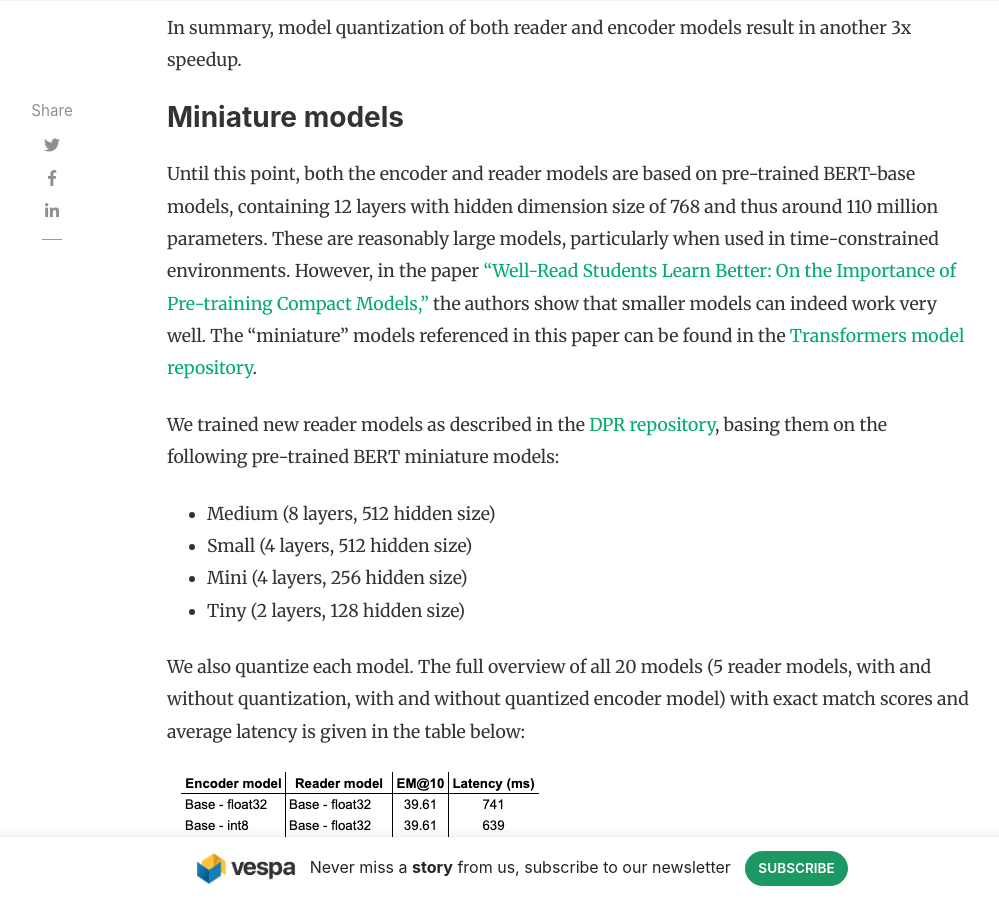
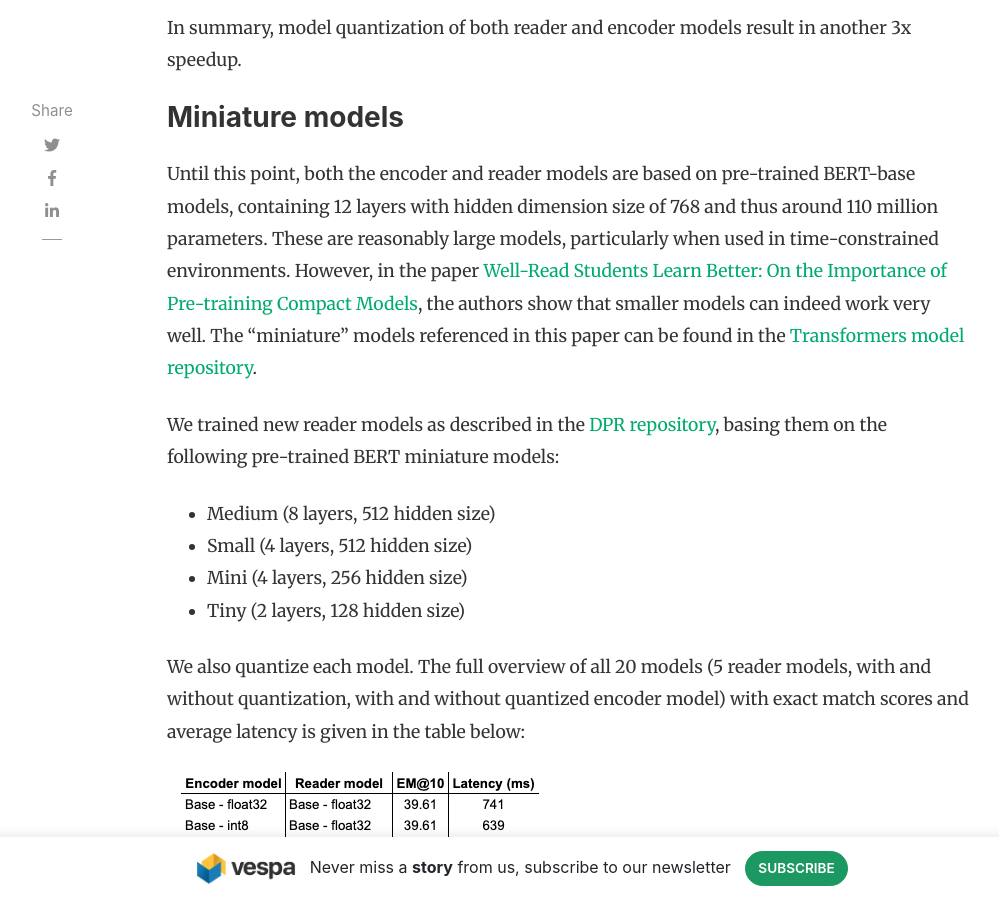
Before and after one commit to vespa-engine/blog, a Jekyll site: the page built from _posts/2020-11-12-from-research-to-production-scaling-a-state-of-the-art-machine-learning-system.md, in a window 1280 px wide and 900 px high, scrolled down 6284 px. Shown: the whole window, without its empty margins (118-1117 px from the left). Built offline with Jekyll 4.4.1, drawn with Linux system fonts in a browser that asks for light colours; nearby versions of some CDN libraries; comment, search, counter and statistics services are not loaded.

Commit message:
minor link fixes

```diff
--- a/_posts/2020-11-12-from-research-to-production-scaling-a-state-of-the-art-machine-learning-system.md
+++ b/_posts/2020-11-12-from-research-to-production-scaling-a-state-of-the-art-machine-learning-system.md
@@ -34,7 +34,7 @@
 identifies the best trade-offs between accuracy and cost.
 
 In a [previous blog
-post](https://blog.vespa.ai/efficient-open-domain-question-answering-on-vespa/),
+post]({% post_url /2020-09-30-efficient-open-domain-question-answering-on-vespa %} ),
 we introduced a serving system that reproduces state-of-the-art accuracy in
 open-domain question-answering. We based this on Facebook’s [Dense Passage
 Retrieval (DPR)](https://github.com/facebookresearch/DPR), which is a
@@ -62,7 +62,7 @@
 We'll start with an overview of the serving system and identify which parts of
 the system initially drive the cost. For more details on the implementation, we
 refer to the [previous blog
-post](https://blog.vespa.ai/efficient-open-domain-question-answering-on-vespa/)
+post]({% post_url /2020-09-30-efficient-open-domain-question-answering-on-vespa %})
 in this series.
 
 ### Question Answering
@@ -203,8 +203,8 @@
 BERT-base models, containing 12 layers with hidden dimension size of 768 and
 thus around 110 million parameters. These are reasonably large models,
 particularly when used in time-constrained environments. However, in the paper
-["Well-Read Students Learn Better: On the Importance of Pre-training Compact
-Models,"](https://arxiv.org/abs/1908.08962) the authors show that smaller
+[Well-Read Students Learn Better: On the Importance of Pre-training Compact
+Models](https://arxiv.org/abs/1908.08962), the authors show that smaller
 models can indeed work very well. The "miniature" models referenced in this
 paper can be found in the [Transformers model
 repository](https://huggingface.co/google/bert_uncased_L-12_H-768_A-12).
```
